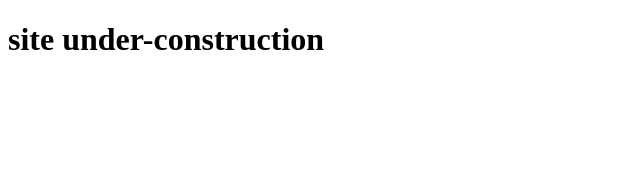
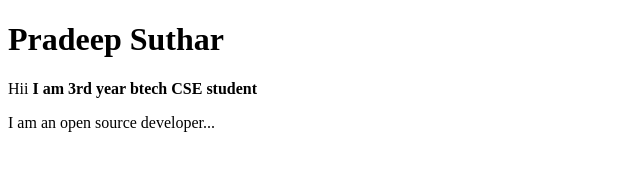
Before and after one commit to adnanraghib1308/my-resume, a plain HTML site: page index.html in a window 1280 px wide. Shown: the whole page, without its empty margins (0-640 px from the left). Drawn offline with Linux system fonts and the light colour scheme.

Commit message:
modified resume

```diff
--- a/index.html
+++ b/index.html
@@ -6,6 +6,8 @@
     <title>Document</title>
 </head>
 <body>
-    <h1 >site under-construction </h1>
+    <h1 >Pradeep Suthar </h1>
+    <p>Hii <b>I am 3rd year btech CSE student</b></p>
+    <p>I am an open source developer...</p>
 </body>
 </html>
```
Also changed, not shown: 1 other file.
